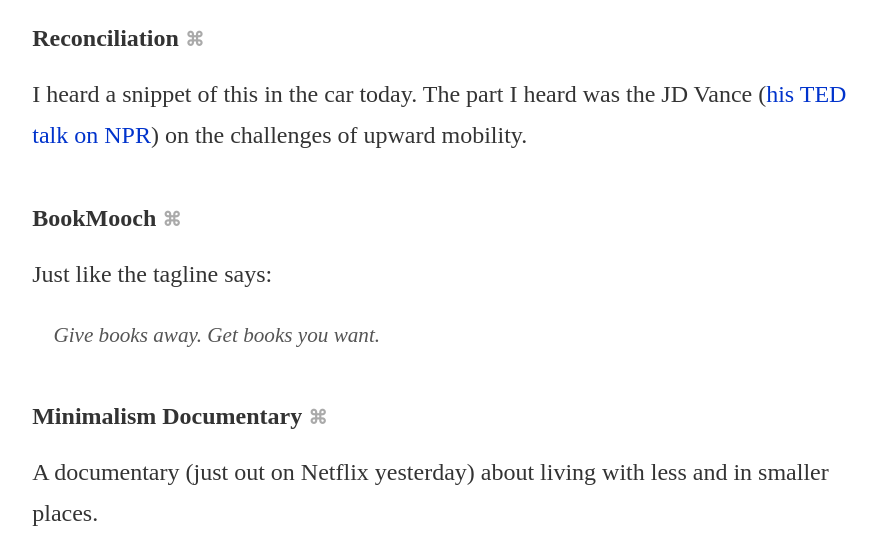
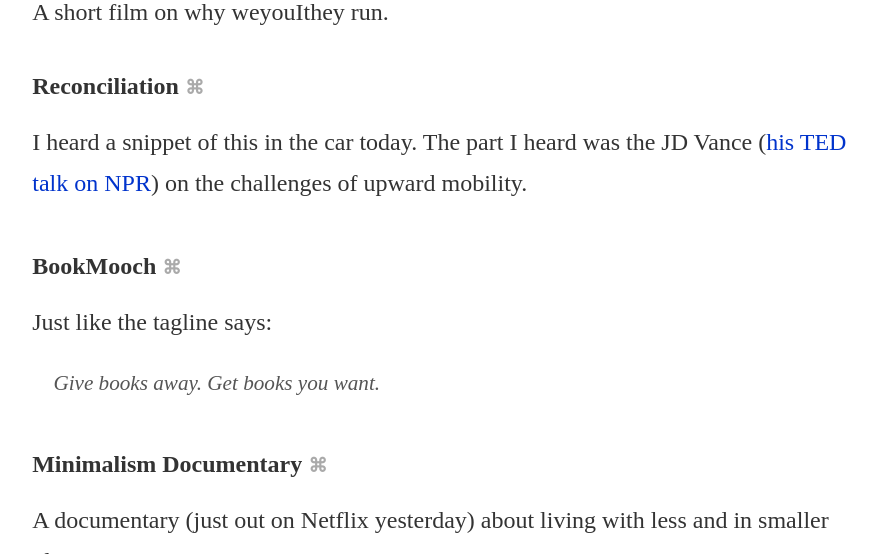
Before and after one commit to ryanirelan/ryanirelan.github.io, a Jekyll site: the page built from index.html, in a window 1280 px wide and 900 px high, scrolled down 1193 px, cut to the strip 261-815 px from the top of the window. Shown: the whole strip, without its empty margins (197-1074 px from the left). Built offline with Jekyll 4.4.1, drawn with Linux system fonts in a browser that asks for light colours; nearby versions of some CDN libraries; some web fonts are replaced.

Commit message:
updated post

```diff
--- a/_posts/2017-02-08-run.markdown
+++ b/_posts/2017-02-08-run.markdown
@@ -4,6 +4,8 @@
 date: 2017-02-08 19:32:00
 ---
 
+[_my addiction_ by Casey Neistat](https://www.youtube.com/watch?v=hjvH9urPM24)
+
 <iframe width="1280" height="720" src="https://www.youtube.com/embed/hjvH9urPM24" frameborder="0" allowfullscreen></iframe>
 
-[_my addiction_ by Casey Neistat](https://www.youtube.com/watch?v=hjvH9urPM24)
+A short film on why we|you|I|they run.
```
